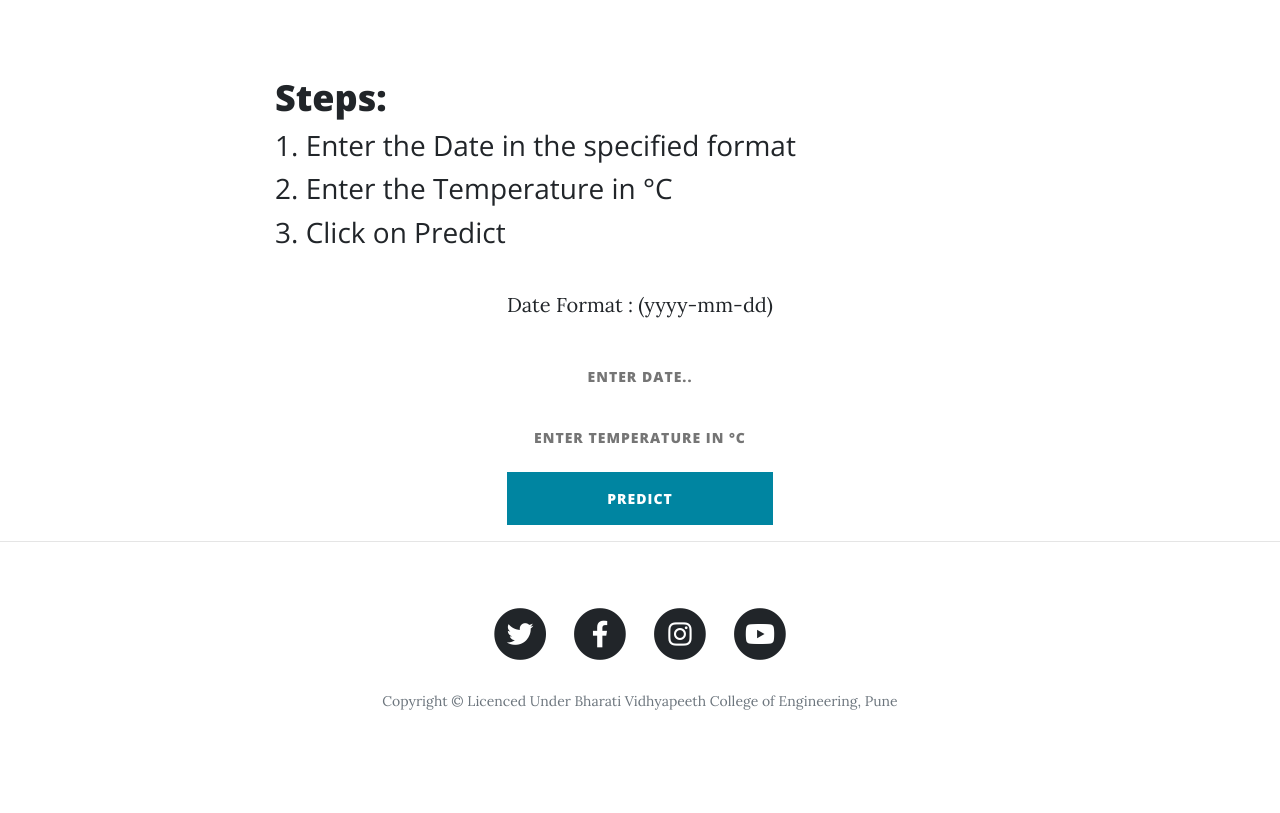
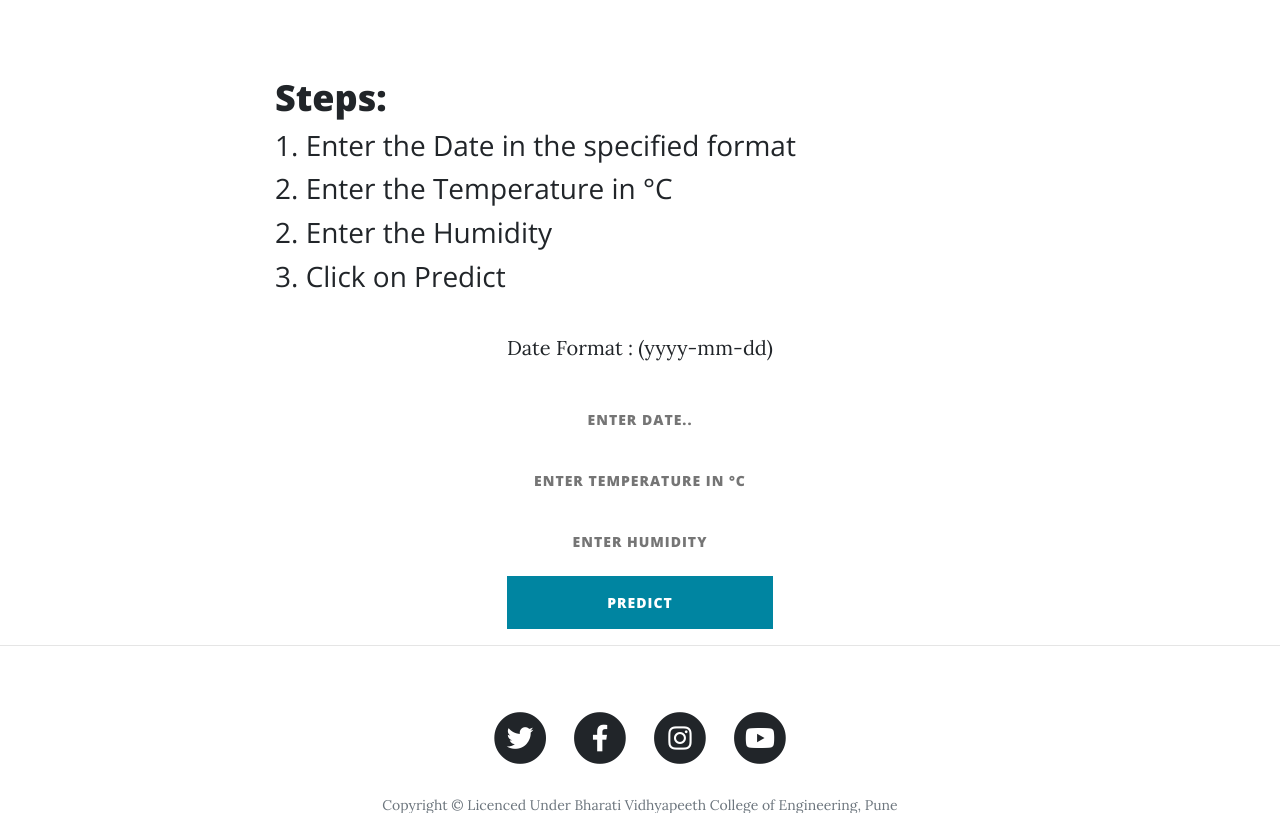
Before and after one commit to tanmayD123/load_predv1.6.0, a Flask app: page / in a window 1280 px wide. Shown: the part 646-1459 px from the top of the page. Before the commit the page ends 1356 px from the top, so only its background shows below. Run offline with Flask 2, Linux system fonts and the light colour scheme; parts of the project's set-up code (start-up, migrations or seed data) failed here and were passed over; some libraries are stand-ins or nearby versions.

Commit message:
Add files via upload

```diff
--- a/templates/index.html
+++ b/templates/index.html
@@ -68,6 +68,9 @@
               2. Enter the Temperature in °C
             </h3>
             <h3 class="post-subtitle">
+              2. Enter the Humidity
+            </h3>
+            <h3 class="post-subtitle">
               3. Click on Predict
             </h3>
 
@@ -89,6 +92,7 @@
 
       <input type="text" name='Temperature' placeholder="Enter Temperature in °C" class="btn btn-large btn-block" name="Temperature"  required="required" />
 
+      <input type="text" name='Humidity' placeholder="Enter Humidity" class="btn btn-large btn-block" name="Humidity" required="required" required="required" />
 
       <button type="submit" class="btn btn-primary btn-block btn-large">Predict</button>
 
```
